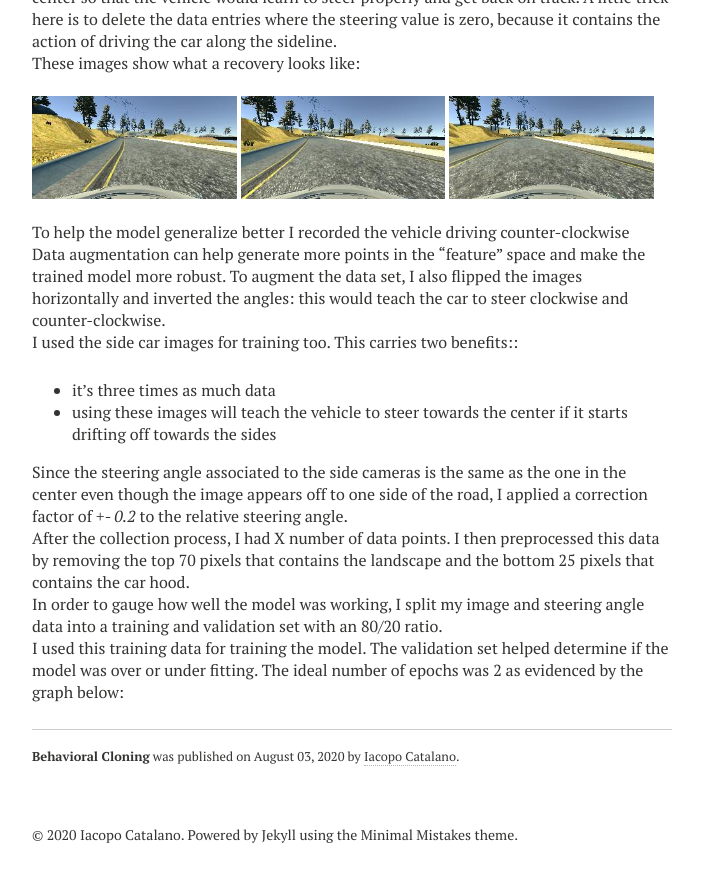
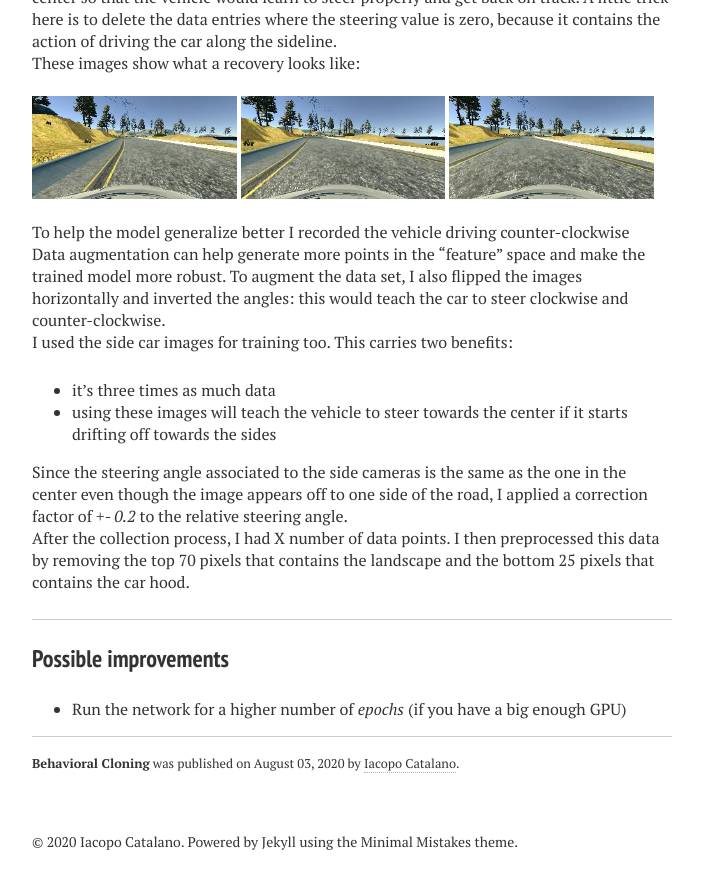
Before and after one commit to IacopomC/iacopomc.github.io, a Jekyll site: the page built from _projects/2020-08-03-behavioral-cloning-project.md, in a window 1280 px wide and 900 px high, scrolled down 2780 px. Shown: the top 889 px of the window, without its empty margins (288-991 px from the left). Built offline with Jekyll 4.4.1, drawn with Linux system fonts in a browser that asks for light colours; nearby versions of some CDN libraries.

Commit message:
Add possible improvements

```diff
--- a/_projects/2020-08-03-behavioral-cloning-project.md
+++ b/_projects/2020-08-03-behavioral-cloning-project.md
@@ -101,7 +101,7 @@ To help the model generalize better I recorded the vehicle driving counter-clock
 
 Data augmentation can help generate more points in the "feature" space and make the trained model more robust. To augment the data set, I also flipped the images horizontally and inverted the angles: this would teach the car to steer clockwise and counter-clockwise.
 
-I used the side car images for training too. This carries two benefits::
+I used the side car images for training too. This carries two benefits:
 * it's three times as much data
 * using these images will teach the vehicle to steer towards the center if it starts drifting off towards the sides
 
@@ -109,6 +109,7 @@ Since the steering angle associated to the side cameras is the same as the one i
 
 After the collection process, I had X number of data points. I then preprocessed this data by removing the top 70 pixels that contains the landscape and the bottom 25 pixels that contains the car hood.
 
-In order to gauge how well the model was working, I split my image and steering angle data into a training and validation set with an 80/20 ratio.
+---
+### Possible improvements
 
-I used this training data for training the model. The validation set helped determine if the model was over or under fitting. The ideal number of epochs was 2 as evidenced by the graph below:
+- Run the network for a higher number of *epochs* (if you have a big enough GPU)
```
